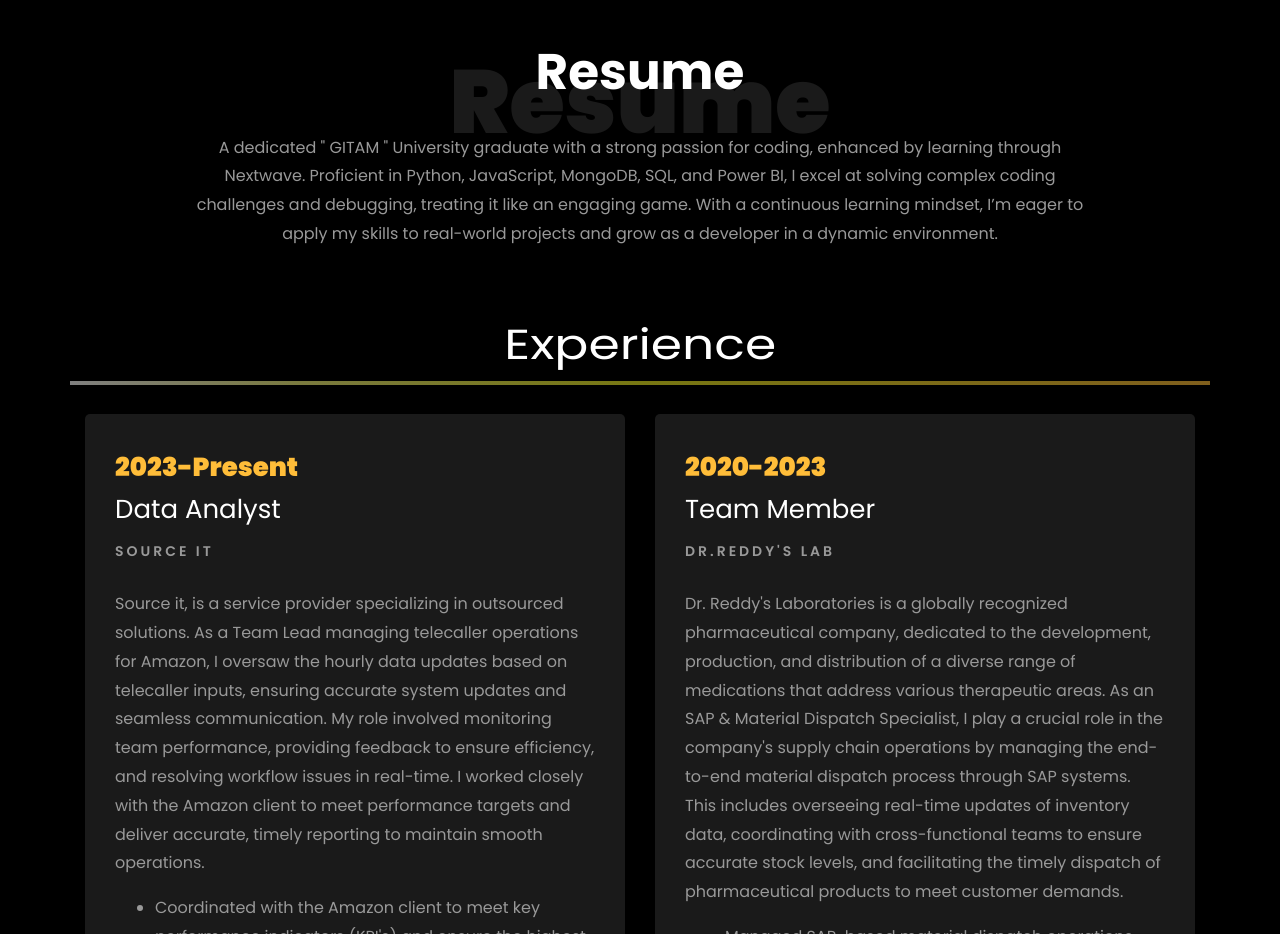
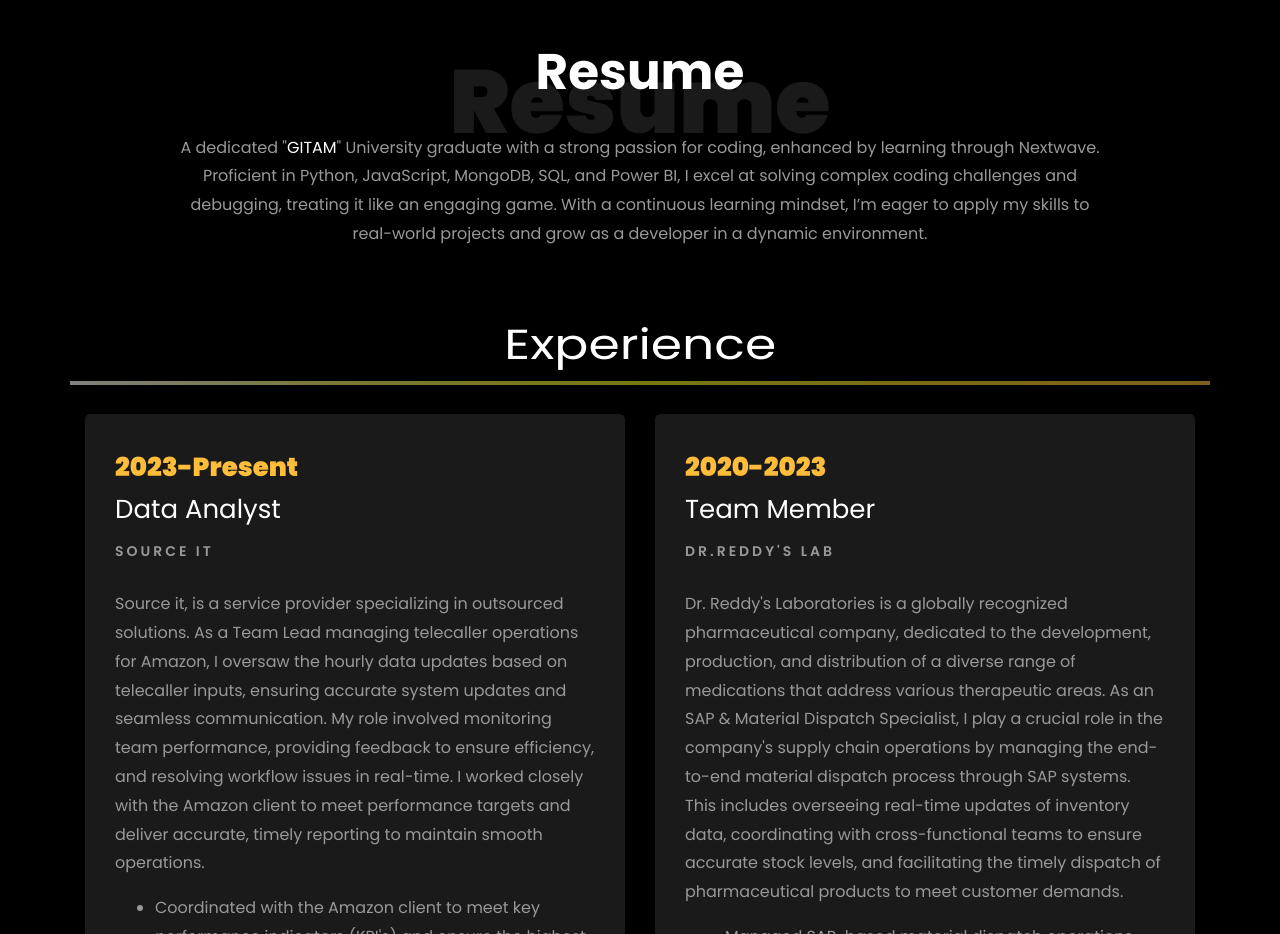
Before and after one commit to pavan-580/Pavan-580.github.io, a plain HTML site: page index.html in a window 1280 px wide. Shown: the part 1680-2614 px from the top of the page. Drawn offline with Linux system fonts and the light colour scheme; files whose address does not match are found by name.

Commit message:
Update index.html

```diff
--- a/index.html
+++ b/index.html
@@ -578,7 +578,7 @@ onmouseout="this.style.color='transparent'" style="color:transparent !important
         <div class="col-md-10 heading-section text-center ftco-animate">
         <h1 class="big big-2 vibrate">Resume</h1>
             <h2 class="mb-4">Resume</h2>
-            <p>A dedicated " GITAM " University graduate with a strong passion for coding, enhanced by learning through Nextwave.
+            <p>A dedicated "<span onmouseover="this.style.color='red'" class="vibrate" onmouseout="this.style.color='white'" style="color:white !important ;"> GITAM </span>" University graduate with a strong passion for coding, enhanced by learning through Nextwave.
 				Proficient in Python, JavaScript, MongoDB, SQL, and Power BI, I excel at solving complex coding challenges and
 				debugging, treating it like an engaging game. With a continuous learning mindset, I’m eager to apply my
 				skills to real-world projects and grow as a
```
